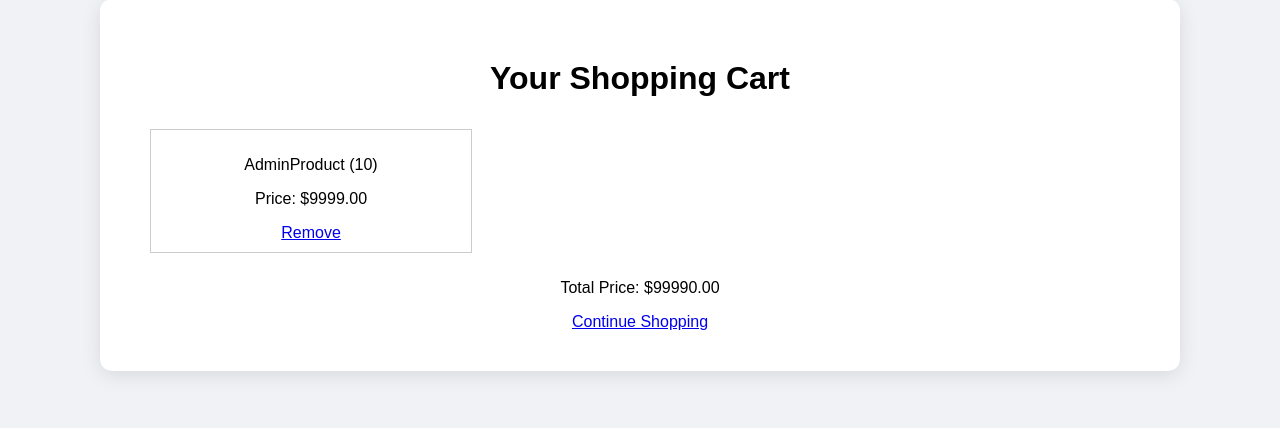
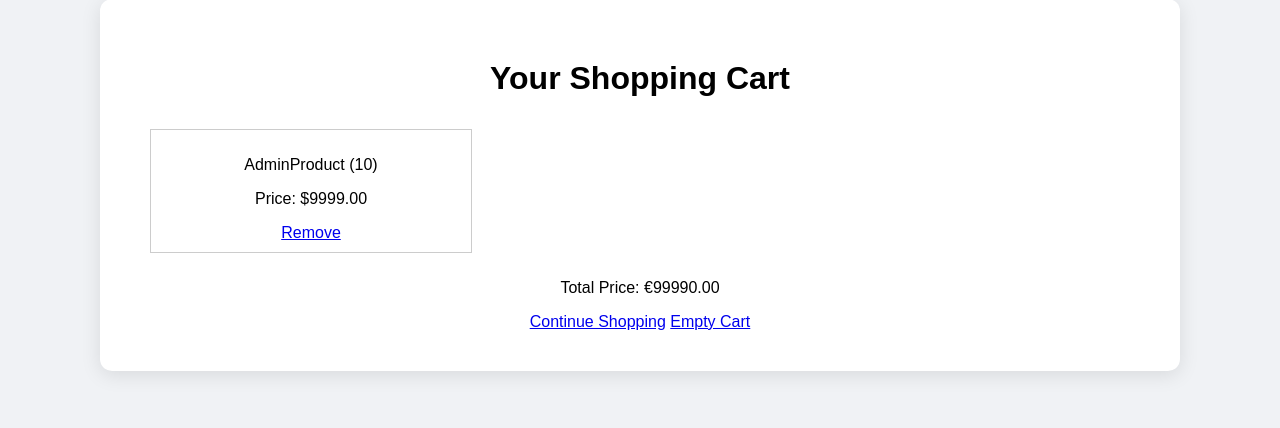
Before and after one commit to CarlHarvey90/E-commerce-API, a Django app: page /cart/ in a window 1280 px wide. Shown: the part 140-568 px from the top of the page. Run offline with Django 5.2, Linux system fonts and the light colour scheme; a user stored in the database is signed in; data comes from the database, SQL or seed files in the repository; both versions use the stored data as it was after the commit; tables that the repository leaves empty hold one stand-in row (values such as "Sample post").

Commit message:
Empty Cart logic

```diff
--- a/e_commerce_api/Cart/urls.py
+++ b/e_commerce_api/Cart/urls.py
@@ -10,4 +10,5 @@ urlpatterns = [
     path('products/', views.product_list, name='products'),
     path('add/<int:product_id>/', views.add_to_cart, name='add_to_cart'),
     path('remove/<int:item_id>/', views.remove_from_cart, name='remove_from_cart'),
+    path('empty_cart/', views.empty_cart, name='empty_cart'),
 ]
--- a/e_commerce_api/Cart/views.py
+++ b/e_commerce_api/Cart/views.py
@@ -26,3 +26,8 @@ def remove_from_cart(request, item_id):
     cart_item = CartItem.objects.get(id=item_id)
     cart_item.delete()
     return redirect('cart:view_cart')
+
+def empty_cart(request):
+    cart_item = CartItem.objects.all()
+    cart_item.delete()
+    return redirect('cart:view_cart')
--- a/e_commerce_api/api/templates/cart.html
+++ b/e_commerce_api/api/templates/cart.html
@@ -24,9 +24,13 @@
 
     </div>
 
-    <p>Total Price: ${{ total_price }}</p>
+    <p>Total Price: €{{ total_price }}</p>
 
     <a href="{% url 'cart:products' %}">Continue Shopping</a>
 
+    {% if cart_items.exists %}
+    <a href="{% url 'cart:empty_cart' %}">Empty Cart</a>
+    {% endif %}
+
 </body>
 {% endblock %}
--- a/e_commerce_api/api/templates/products.html
+++ b/e_commerce_api/api/templates/products.html
@@ -28,7 +28,7 @@
       <button class="button" onclick="window.location.href='product.html'">View</button>
     </div>
   </div>
-  <p>Products count: {{ products|length }}</p>
+  <!-- <p>Products count: {{ products|length }}</p> -->
 
   <div>
     <h1>Product Catalog</h1>
@@ -39,8 +39,8 @@
                 <img src="{{ product.image.url }}" alt="{{ product.name }}" width="200" height="150">
                 <h2>{{ product.name }}</h2>
                 <p>{{ product.description }}</p>
-                <p>Price: ${{ product.price }}</p>
-                <p>Id: {{ product.id }}</p>
+                <p>Price: €{{ product.price }}</p>
+                <!-- <p>Id: {{ product.id }}</p> -->
                 <a href="#" class="buy-now-button">Buy Now</a>
                 <a class="buy-now-button" href="{% url 'cart:add_to_cart' product.id %}">Add to Cart</a>
             </li>
```
Also changed, not shown: e_commerce_api/db.sqlite3.
